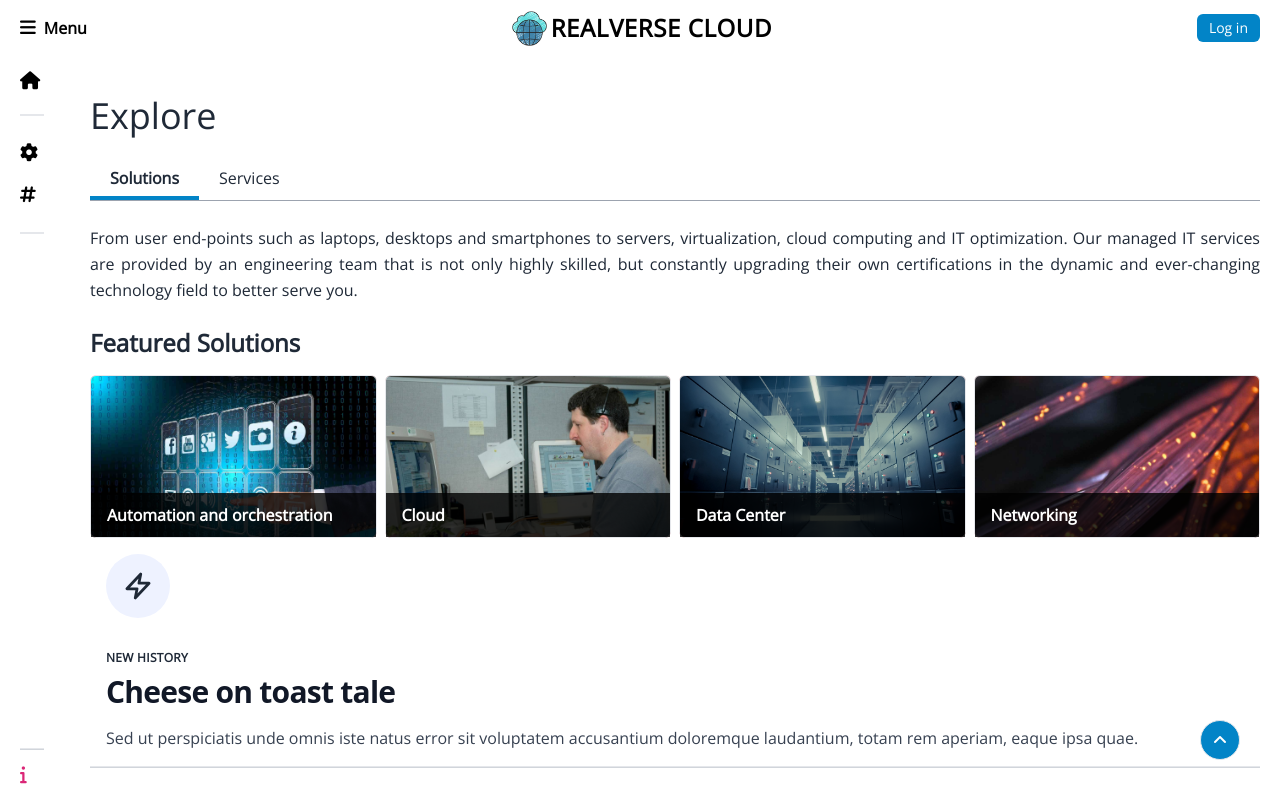
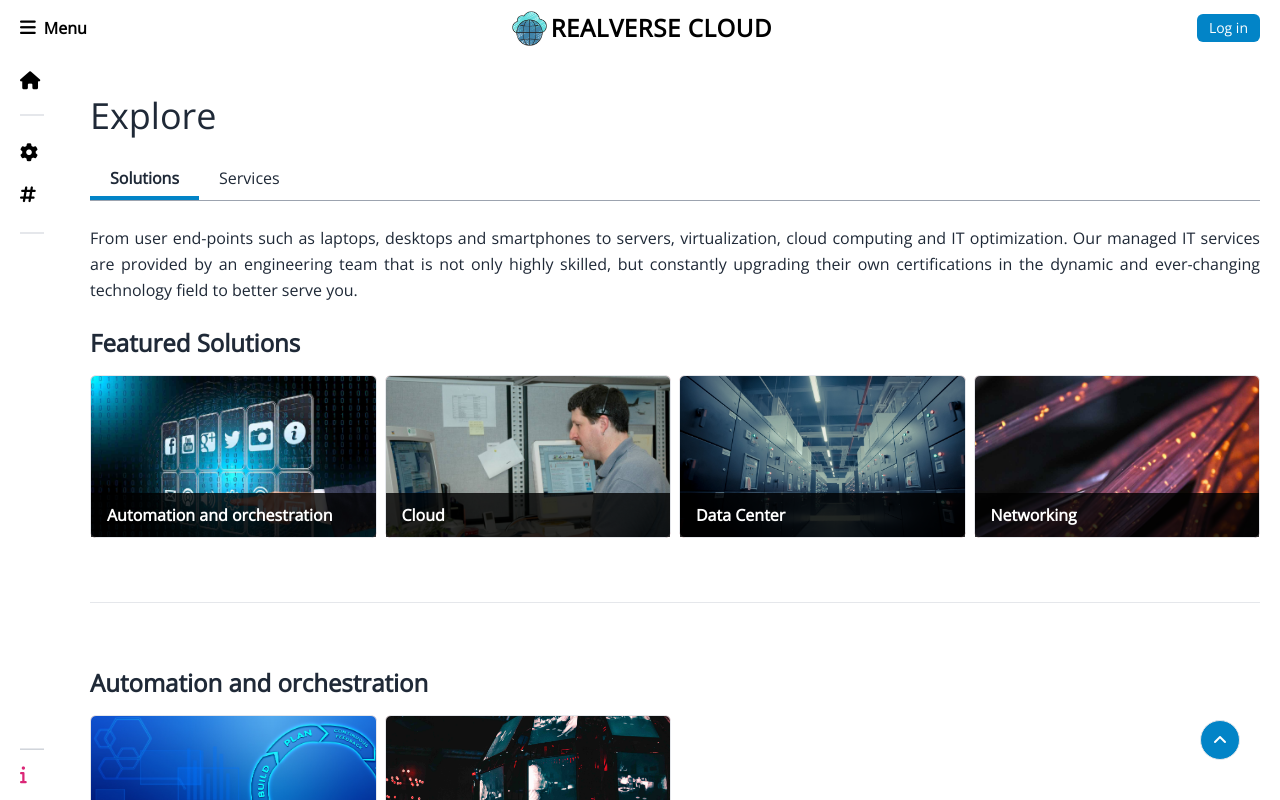
Before and after one commit to komutkadum/realverse-cloud, a Next.js app: page /explore/solutions in a window 1280 px wide. Built offline with nearby package versions, Linux system fonts and the light colour scheme.

Commit message:
refactor: improve images and hr

```diff
--- a/components/LayoutWrapper.js
+++ b/components/LayoutWrapper.js
@@ -1,3 +1,4 @@
+/* eslint-disable @next/next/no-img-element */
 import Link from 'next/link';
 import { useRouter } from 'next/router';
 import React, { useEffect, useState } from 'react';
@@ -40,7 +41,7 @@ function LayoutWrapper({ children }) {
       >
         <li className="flex px-2 items-center">
           {/* <i className="fa-solid fa-house"></i> */}
-          <img src="/icons/home.png" className="w-5 h-5" />
+          <img src="/icons/home.png" alt="home icon" className="w-5 h-5" />
           &nbsp;&nbsp;&nbsp;Home
         </li>
         <hr className="h-[1.2px] bg-neutral-500" />
@@ -57,6 +58,7 @@ function LayoutWrapper({ children }) {
                   src="/icons/solutions.png"
                   width={18}
                   height={18}
+                  alt="solutions icon"
                   className=" inline"
                 />
                 &nbsp;&nbsp;&nbsp;Solutions
@@ -105,6 +107,7 @@ function LayoutWrapper({ children }) {
                   src="/icons/services.png"
                   width={20}
                   height={20}
+                  alt="services icon"
                   className=" inline"
                 />
                 &nbsp;&nbsp;&nbsp;Services
@@ -137,7 +140,11 @@ function LayoutWrapper({ children }) {
         <Link href="/about/overview#top">
           <li className="flex px-2 items-center">
             {/* <i className="fa-solid fa-hashtag"></i> */}
-            <img src="/icons/about.png" className="w-4 h-4 inline" />
+            <img
+              src="/icons/about.png"
+              alt="about icon"
+              className="w-4 h-4 inline"
+            />
             &nbsp;&nbsp;&nbsp;
             <span>About</span>
           </li>
--- a/pages/_document.js
+++ b/pages/_document.js
@@ -9,9 +9,12 @@ export default function Document() {
           rel="stylesheet"
           href="https://cdnjs.cloudflare.com/ajax/libs/animate.css/4.1.1/animate.min.css"
         />
-
         <link rel="preconnect" href="https://fonts.googleapis.com" />
-        <link rel="preconnect" href="https://fonts.gstatic.com" crossorigin />
+        <link
+          rel="preconnect"
+          href="https://fonts.gstatic.com"
+          crossOrigin="true"
+        />
         <link
           href="https://fonts.googleapis.com/css2?family=Open+Sans&family=Roboto&display=swap"
           rel="stylesheet"
@@ -19,11 +22,6 @@ export default function Document() {
         <script
           src="https://kit.fontawesome.com/cd76c07470.js"
           crossOrigin="anonymous"
-          async
-        ></script>
-
-        <script
-          src="https://unpkg.com/flowbite@1.5.3/dist/flowbite.js"
           async
         ></script>
       </Head>
--- a/pages/explore/services.js
+++ b/pages/explore/services.js
@@ -64,42 +64,7 @@ function services() {
         </div>
       </div>
 
-      <div className="px-4 py-4  sm:max-w-xl md:max-w-full lg:max-w-screen-xl md:px-24 lg:px-4 lg:py-16">
-        <div className="flex flex-col items-start max-w-screen-sm md:flex-row ">
-          <a className="mb-4 mr-8">
-            <div className="flex items-center justify-center w-16 h-16 mb-4 rounded-full bg-indigo-50">
-              <svg
-                className="w-12 h-12 text-deep-purple-accent-400"
-                stroke="currentColor"
-                viewBox="0 0 52 52"
-              >
-                <polygon
-                  stroke-width="3"
-                  stroke-linecap="round"
-                  stroke-linejoin="round"
-                  fill="none"
-                  points="29 13 14 29 25 29 23 39 38 23 27 23"
-                ></polygon>
-              </svg>
-            </div>
-          </a>
-          <div>
-            <p className="mb-2 text-xs font-semibold tracking-wide text-gray-800 uppercase">
-              New History
-            </p>
-            <h2 className="mb-4 font-sans text-3xl font-bold tracking-tight text-gray-900 sm:text-4xl sm:leading-none">
-              Cheese on toast tale
-            </h2>
-            <p className="text-base text-gray-700 md:text-lg">
-              Sed ut perspiciatis unde omnis iste natus error sit voluptatem
-              accusantium doloremque laudantium, totam rem aperiam, eaque ipsa
-              quae.
-            </p>
-          </div>
-        </div>
-      </div>
-
-      <hr className="h-0.5 bg-gray-300 mb-16" />
+      <hr className="h-px bg-sky-400 my-16" />
 
       <div className="grid gap-y-12">
         <div className="grid gap-y-4">
--- a/pages/explore/solutions.js
+++ b/pages/explore/solutions.js
@@ -12,8 +12,6 @@ function solutions() {
         <Link href="/explore/services#top">
           <li className="px-5 py-1.5">Services</li>
         </Link>
-        {/* <!-- <li className="px-5 py-1.5">Industries</li>
-      <li className="px-5 py-1.5">Partners</li> --> */}
       </ul>
       <p className="py-6 leading-relaxed  text-justify">
         From user end-points such as laptops, desktops and smartphones to
@@ -97,42 +95,7 @@ function solutions() {
         </div>
       </div>
 
-      <div className="px-4 py-4  sm:max-w-xl md:max-w-full lg:max-w-screen-xl md:px-24 lg:px-4 lg:py-16">
-        <div className="flex flex-col items-start max-w-screen-sm md:flex-row ">
-          <a className="mb-4 mr-8">
-            <div className="flex items-center justify-center w-16 h-16 mb-4 rounded-full bg-indigo-50">
-              <svg
-                className="w-12 h-12 text-deep-purple-accent-400"
-                stroke="currentColor"
-                viewBox="0 0 52 52"
-              >
-                <polygon
-                  stroke-width="3"
-                  stroke-linecap="round"
-                  stroke-linejoin="round"
-                  fill="none"
-                  points="29 13 14 29 25 29 23 39 38 23 27 23"
-                ></polygon>
-              </svg>
-            </div>
-          </a>
-          <div>
-            <p className="mb-2 text-xs font-semibold tracking-wide text-gray-800 uppercase">
-              New History
-            </p>
-            <h2 className="mb-4 font-sans text-3xl font-bold tracking-tight text-gray-900 sm:text-4xl sm:leading-none">
-              Cheese on toast tale
-            </h2>
-            <p className="text-base text-gray-700 md:text-lg">
-              Sed ut perspiciatis unde omnis iste natus error sit voluptatem
-              accusantium doloremque laudantium, totam rem aperiam, eaque ipsa
-              quae.
-            </p>
-          </div>
-        </div>
-      </div>
-
-      <hr className="h-0.5 bg-gray-300 mb-16" />
+      <hr className="h-px bg-sky-400 my-16" />
 
       <div className="grid gap-y-12">
         <div className="grid gap-y-4">
```
